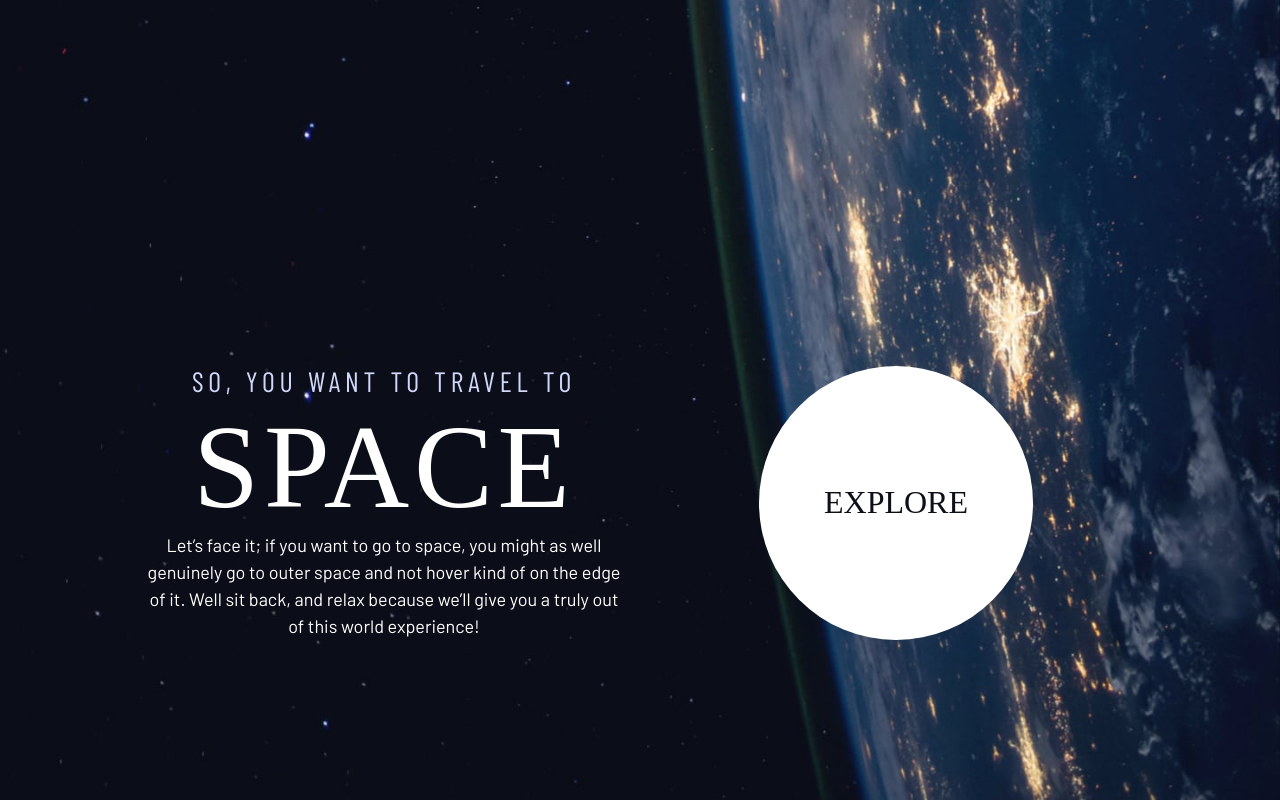
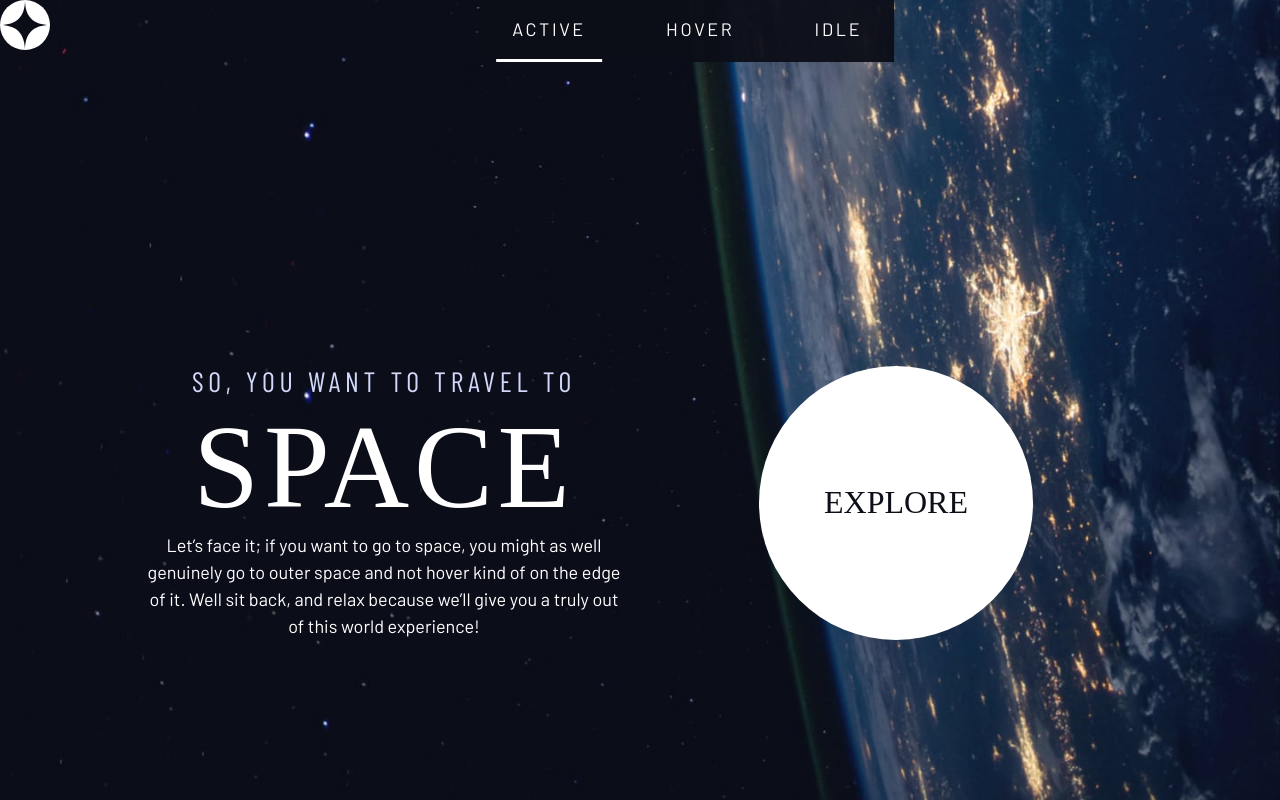
Before and after one commit to foysalkazi11/nextjs_typeScript_space_travel, a Next.js app: page / in a window 1280 px wide. Built offline with nearby package versions, Linux system fonts and the light colour scheme; a web font is replaced by a local one.

Commit message:
nab bar near to finish

```diff
--- a/pages/_app.tsx
+++ b/pages/_app.tsx
@@ -5,7 +5,7 @@ import Navigation from "./components/theme/navigation/Navigation";
 function MyApp({ Component, pageProps }: AppProps) {
   return (
     <>
-      {/* <Navigation /> */}
+      <Navigation />
       <Component {...pageProps} />
     </>
   );
--- a/pages/components/pages/home/Home.module.css
+++ b/pages/components/pages/home/Home.module.css
@@ -2,6 +2,10 @@
   background-size: cover;
   background-position: bottom center;
   background-image: url("/assets/home/background-home-mobile.jpg");
+}
+
+.home .dis {
+  max-width: 480px;
 }
 
 @media (min-width: 560px) {
--- a/pages/components/pages/home/index.tsx
+++ b/pages/components/pages/home/index.tsx
@@ -12,7 +12,7 @@ const Home = () => {
           So, you want to travel to{" "}
           <span className={`d_block fs-900 text-white ff-serif`}>Space</span>{" "}
         </h1>
-        <p>
+        <p className={styles.dis}>
           Let’s face it; if you want to go to space, you might as well genuinely
           go to outer space and not hover kind of on the edge of it. Well sit
           back, and relax because we’ll give you a truly out of this world
--- a/pages/components/theme/largeButton/LargeButton.module.css
+++ b/pages/components/theme/largeButton/LargeButton.module.css
@@ -8,6 +8,8 @@
   height: 274px;
   border-radius: 50%;
   z-index: 1;
+  font-size: 2rem;
+  cursor: pointer;
 }
 
 .large_button::after {
--- a/pages/components/theme/navigation/Navigation.module.css
+++ b/pages/components/theme/navigation/Navigation.module.css
@@ -1,8 +1,71 @@
+.primary_navigation_container {
+  position: absolute;
+  top: 0;
+  z-index: 1000;
+  background: transparent;
+}
+.logo {
+  background: transparent;
+}
 .primary_navigation {
-  --gap: 8rem;
   list-style: none;
   padding: 0;
   margin: 0;
+  /* background: hsl(var(--clr-white) / 0.05);
+  backdrop-filter: blur(1.5rem); */
+  background: hsl(var(--clr-dark) / 0.95);
+  /* backdrop-filter: blur(1.5rem); */
+}
+
+@supports (backdrop-filter: blur(1rem)) {
+  .primary-navigation {
+    background: hsl(var(--clr-white) / 0.05);
+    backdrop-filter: blur(1.5rem);
+  }
+}
+
+.mobile_nav_toggle {
+  display: none;
+}
+
+.open_mobile_menu {
+  transform: translateX(100%);
+}
+
+@media (max-width: 560px) {
+  .navContainer {
+    position: fixed;
+    inset: 0 0 0 20%;
+  }
+  .primary_navigation {
+    flex-direction: column;
+    padding: min(20rem, 15vh) 2rem;
+    margin: 0;
+    inset: 0 0 0 20%;
+    transition: transform 500ms ease-in-out;
+    height: 100%;
+  }
+  .primary-navigation[data-visible="true"] {
+    transform: translateX(0);
+  }
+
+  .mobile_nav_toggle {
+    position: absolute;
+    display: block;
+    z-index: 2000;
+    right: 1.5rem;
+    top: 2rem;
+    border: none;
+    background: transparent;
+    width: 1.5rem;
+    aspect-ratio: 1;
+    background-repeat: no-repeat;
+    cursor: pointer;
+  }
+
+  .primary_navigation.underline_indicators > .active {
+    border: none;
+  }
 }
 
 .primary-navigation a {
@@ -10,14 +73,15 @@
 }
 
 .underline_indicators > * {
-  padding: 1rem 0;
+  padding: 1rem;
+  margin: 0 1rem;
 }
 .underline_indicators > *:hover,
 .underline_indicators > *:focus {
   border-bottom: 0.2rem solid hsl(var(--clr-white) / 0.5);
 }
 
-.active {
+.underline_indicators .active {
   border-bottom: 0.2rem solid hsl(var(--clr-white) / 1);
   color: hsl(var(--clr-white) / 1);
 }
--- a/pages/components/theme/navigation/Navigation.tsx
+++ b/pages/components/theme/navigation/Navigation.tsx
@@ -1,3 +1,5 @@
+/* eslint-disable @next/next/no-img-element */
+import Image from "next/image";
 import Link from "next/link";
 import React, { useState } from "react";
 import styles from "./Navigation.module.css";
@@ -6,11 +8,39 @@ const linkList = ["Active", "Hover", "Idle"];
 
 const Navigation = () => {
   const [active, setActive] = useState(0);
+  const [toggelNav, setToggleNav] = useState(false);
   return (
-    <div>
-      <nav>
+    <header className={`flex ${styles.primary_navigation_container}`}>
+      <div>
+        <Image
+          src="/assets/shared/logo.svg"
+          alt="space tourism logo"
+          width={50}
+          height={50}
+          className={styles.logo}
+        />
+      </div>
+
+      <nav className={styles.navContainer}>
+        <button
+          className={`${styles.mobile_nav_toggle}`}
+          aria-controls="primary_navigation"
+          onClick={() => setToggleNav((pre) => !pre)}
+        >
+          <img
+            src={
+              toggelNav
+                ? "/assets//shared/icon-close.svg"
+                : "/assets//shared/icon-hamburger.svg"
+            }
+            alt="toggle_icon"
+          />
+        </button>
+
         <ul
-          className={`flex ${styles.primary_navigation} ${styles.underline_indicators} `}
+          className={`flex ${styles.primary_navigation} ${
+            styles.underline_indicators
+          } ${toggelNav ? "" : styles.open_mobile_menu}`}
         >
           {linkList?.map((link, index) => {
             return (
@@ -29,8 +59,17 @@ const Navigation = () => {
           })}
         </ul>
       </nav>
-    </div>
+    </header>
   );
 };
 
 export default Navigation;
+
+{
+  /* <span
+            className="sr-only"
+            aria-expanded={toggelNav ? "true" : "false"}
+          >
+            Menu
+          </span> */
+}
```
